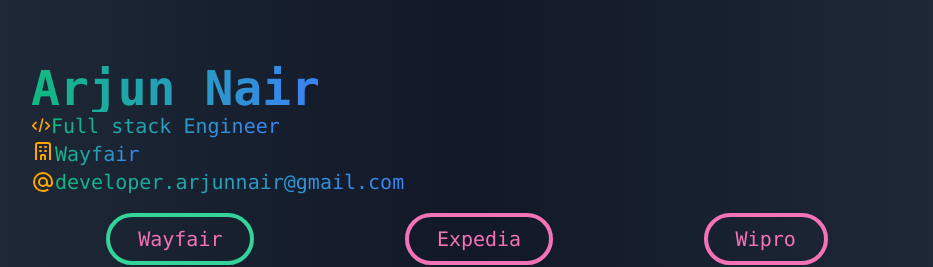
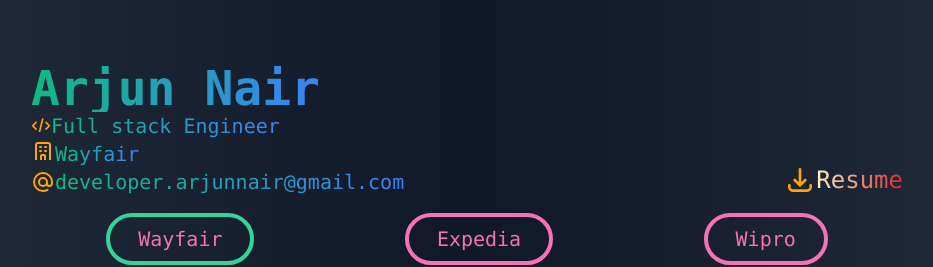
Before and after one commit to developer-arjunnair/react-tailwind, a React (Create React App) app: page / in a window 1280 px wide. Shown: the top 267 px of the page, without its empty margins (173-1106 px from the left). Built offline with nearby package versions, Linux system fonts and the light colour scheme.

Commit message:
Download resume option

```diff
--- a/src/header/HeaderBanner.jsx
+++ b/src/header/HeaderBanner.jsx
@@ -6,7 +6,8 @@
       <h1 className='flex text-xl md:text-5xl font-extrabold justify-left'>
         <HeaderText>Arjun Nair</HeaderText>
       </h1>
-      <div className='flex-column justify-between'>
+      <div className='flex flex-row justify-between'>
+        <div className='flex-column justify-between width-10/12'>
           <div className='text-xs md:text-xl'>
             <HeaderText
               icon={
@@ -74,6 +75,31 @@
             </HeaderText>
           </div>
         </div>
+
+        <a
+          href='https://docs.google.com/document/d/1OoUYEtVwTuo07aiWHDc0nqRC5xytkEVAGe5AkQsVNXA/export?format=pdf'
+          download
+          className='flex-row items-end flex'
+        >
+          <svg
+            class='w-8 h-8'
+            fill='none'
+            stroke='orange'
+            viewBox='0 0 24 24'
+            xmlns='http://www.w3.org/2000/svg'
+          >
+            <path
+              stroke-linecap='round'
+              stroke-linejoin='round'
+              stroke-width='2'
+              d='M4 16v1a3 3 0 003 3h10a3 3 0 003-3v-1m-4-4l-4 4m0 0l-4-4m4 4V4'
+            ></path>
+          </svg>
+          <span className='text-2xl bg-clip-text text-transparent bg-gradient-to-r from-yellow-100 to-red-600 hidden md:block'>
+            Resume
+          </span>
+        </a>
+      </div>
     </div>
   );
 };
```
Lines whose indentation alone changed are shown as unchanged.
